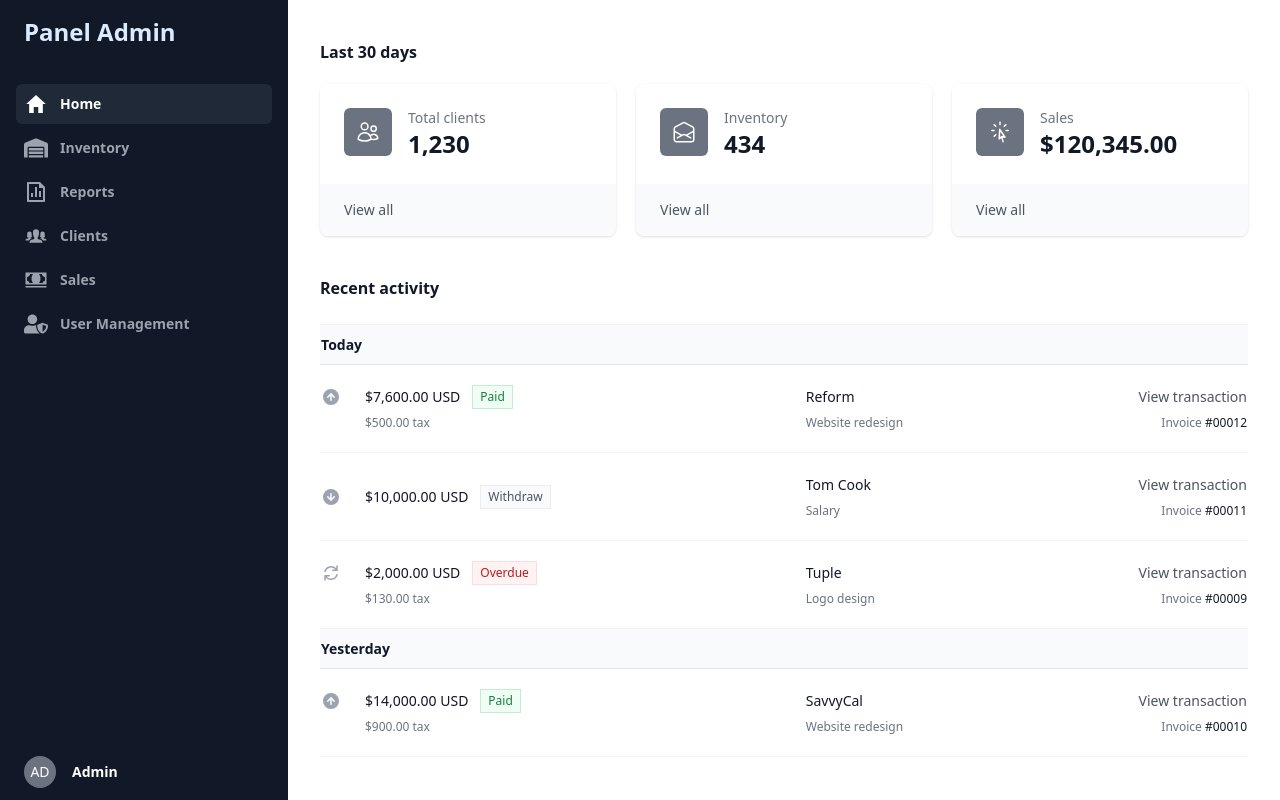
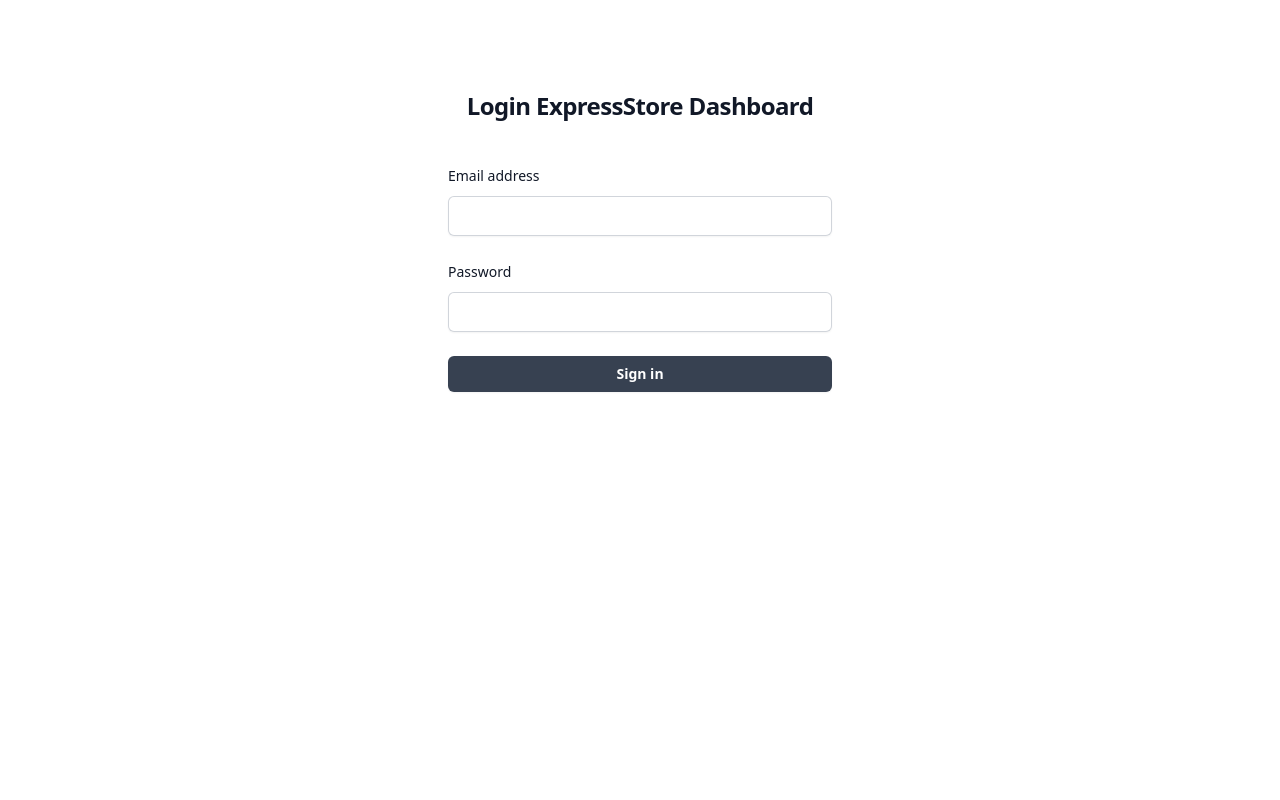
Before and after one commit to Gerar12/udb-dashboard, a React (Vite) app: page /login in a window 1280 px wide. Before the commit this address led to /. Shown: the top 800 px of the page. Built offline with nearby package versions, Linux system fonts and the light colour scheme.

Commit message:
implement login

```diff
--- a/package.json
+++ b/package.json
@@ -17,12 +17,13 @@
     "axios": "^1.7.2",
     "react": "^18.2.0",
     "react-dom": "^18.2.0",
-    "react-hook-form": "^7.51.2",
+    "react-hook-form": "^7.51.5",
     "react-icons": "^5.0.1",
     "react-loading-skeleton": "^3.4.0",
     "react-router-dom": "^6.22.3",
+    "react-spinners": "^0.13.8",
     "sonner": "^1.4.41",
-    "zod": "^3.22.4",
+    "zod": "^3.23.8",
     "zustand": "^4.5.2"
   },
   "devDependencies": {
--- a/src/api/categorie.ts
+++ b/src/api/index.ts
@@ -2,6 +2,9 @@
 
 const api = axios.create({
   baseURL: "http://191.101.232.231:8080/api",
+  headers: {
+    "Content-Type": "application/json",
+  },
 });
 
 export { api };
--- a/src/app/Layout/index.tsx
+++ b/src/app/Layout/index.tsx
@@ -4,6 +4,7 @@
 import { IoIosPeople, IoMdCash, IoMdClose, IoMdHome } from "react-icons/io";
 import { RiFileChartLine } from "react-icons/ri";
 import { NavLink, useNavigate } from "react-router-dom";
+import { useAuthStore } from "@/context/login-store";
 
 interface LayoutRootProps {
   children: React.ReactNode;
@@ -43,7 +44,8 @@
 ];
 
 const LayoutRoot: React.FC<LayoutRootProps> = ({ children }) => {
-  const [login, setLogin] = useState(true);
+  const login = useAuthStore((state) => state.status);
+  const user = useAuthStore((state) => state.user);
   const navigate = useNavigate();
   const [sidebarOpen, setSidebarOpen] = useState(false);
 
@@ -194,13 +196,10 @@
                       href="#"
                       className="flex items-center gap-x-4 px-6 py-3 text-sm font-semibold leading-6 text-white hover:bg-gray-800"
                     >
-                      <span className="inline-flex h-8 w-8 items-center justify-center rounded-full bg-gray-500">
-                        <span className="text-sm font-medium leading-none text-white">
-                          AD
-                        </span>
+                      <span className="sr-only">Your profile</span>
+                      <span aria-hidden="true">
+                        👋 Hello <strong> {user?.name} </strong> 🎉
                       </span>
-                      <span className="sr-only">Your profile</span>
-                      <span aria-hidden="true">Admin</span>
                     </a>
                   </li>
                 </ul>
--- a/src/app/index.tsx
+++ b/src/app/index.tsx
@@ -4,6 +4,7 @@
 import { Suspense } from "react";
 import SkeletonUI from "./skeleton";
 import { QueryClient, QueryClientProvider } from "@tanstack/react-query";
+import { Toaster } from "sonner";
 
 const queryClient = new QueryClient();
 
@@ -13,6 +14,7 @@
       <BrowserRouter>
         <LayoutRoot>
           <Suspense fallback={<SkeletonUI />}>
+            <Toaster />
             <Router />
           </Suspense>
         </LayoutRoot>
--- a/src/hooks/categories.ts
+++ b/src/hooks/categories.ts
@@ -1,5 +1,5 @@
 import { useQuery } from "@tanstack/react-query";
-import { api } from "@/api/categorie";
+import { api } from "@/api";
 import { CategorieType } from "@/types";
 const fetchCategories = async () => {
   try {
--- /dev/null
+++ b/src/hooks/register.ts
@@ -0,0 +1,19 @@
+import { api } from "@/api";
+import { registerType } from "@/types";
+
+const fetchRegister = async (user: registerType) => {
+  const userRegister = {
+    name: user.name,
+    email: user.email,
+    password: user.password,
+  };
+
+  try {
+    const { data } = await api.post("/register", userRegister);
+    return data;
+  } catch (error) {
+    throw new Error("Failed to fetch user");
+  }
+};
+
+export { fetchRegister };
--- /dev/null
+++ b/src/hooks/user.ts
@@ -0,0 +1,23 @@
+import { api } from "@/api";
+import { loginType, UserType } from "@/types";
+
+interface LoginResponse {
+  user: UserType;
+  token: string;
+}
+
+const fetchLogin = async (user: loginType) => {
+  const userLogin = {
+    email: user.email,
+    password: user.password,
+  };
+
+  try {
+    const { data } = await api.post<LoginResponse>("/login", userLogin);
+    return data;
+  } catch (error) {
+    throw new Error("Failed to fetch user");
+  }
+};
+
+export { fetchLogin };
--- a/src/pages/home/components/Layout.tsx
+++ b/src/pages/home/components/Layout.tsx
@@ -3,11 +3,7 @@
 }
 
 const Layout: React.FC<LayoutProps> = ({ children }) => {
-  return (
-    <>
-      <main>{children}</main>
-    </>
-  );
+  return <main>{children}</main>;
 };
 
 export default Layout;
--- a/src/pages/login/index.tsx
+++ b/src/pages/login/index.tsx
@@ -1,13 +1,40 @@
+import { useAuthStore } from "@/context/login-store";
 import { useEffect, useState } from "react";
 import { useNavigate } from "react-router-dom";
+import { useForm } from "react-hook-form";
+import { loginType } from "@/types";
+import { BounceLoader } from "react-spinners";
+import { fetchLogin } from "@/hooks/user";
+import { toast } from "sonner";
 
 const Login = () => {
-  const [login, setLogin] = useState(true);
+  const loginStatus = useAuthStore((state) => state.status);
+  const login = useAuthStore((state) => state.login);
   const navigate = useNavigate();
+  const { register, reset, handleSubmit } = useForm<loginType>();
+  const [loading, setLoading] = useState(false);
 
+  const handleLogin = async (data: loginType) => {
+    setLoading(true);
+    console.log(data);
+    try {
+      const response = await fetchLogin(data);
+      login(response.user, response.token);
+      setTimeout(() => {
+        toast.success("Login successful! 🎉");
+      }, 1000);
+      console.log(response);
+    } catch (error) {
+      console.log(error);
+      toast.error("Failed to login! 😢");
+    } finally {
+      setLoading(false);
+      reset();
+    }
+  };
   useEffect(() => {
-    if (login) navigate("/");
-  }, [login, navigate]);
+    if (loginStatus) navigate("/");
+  }, [loginStatus, navigate]);
 
   return (
     <>
@@ -19,7 +46,10 @@
         </div>
 
         <div className="mt-10 sm:mx-auto sm:w-full sm:max-w-sm">
-          <form className="space-y-6" action="#" method="POST">
+          <form
+            className="space-y-6"
+            onSubmit={handleSubmit((data) => handleLogin(data))}
+          >
             <div>
               <label
                 htmlFor="email"
@@ -30,11 +60,11 @@
               <div className="mt-2">
                 <input
                   id="email"
-                  name="email"
+                  {...register("email")}
                   type="email"
                   autoComplete="email"
                   required
-                  className="block w-full rounded-md border-0 py-1.5 text-gray-900 shadow-sm ring-1 ring-inset ring-gray-300 placeholder:text-gray-400 focus:ring-2 focus:ring-inset focus:ring-gray-600 sm:text-sm sm:leading-6"
+                  className="block w-full rounded-md border-0 p-2 text-gray-900 shadow-sm ring-1 ring-inset ring-gray-300 placeholder:text-gray-400 focus:ring-2 focus:ring-inset focus:ring-gray-600 sm:text-sm sm:leading-6"
                 />
               </div>
             </div>
@@ -47,23 +77,15 @@
                 >
                   Password
                 </label>
-                <div className="text-sm">
-                  <a
-                    href="#"
-                    className="font-semibold text-gray-600 hover:text-gray-500"
-                  >
-                    Forgot password?
-                  </a>
-                </div>
               </div>
               <div className="mt-2">
                 <input
                   id="password"
-                  name="password"
+                  {...register("password")}
                   type="password"
                   autoComplete="current-password"
                   required
-                  className="block w-full rounded-md border-0 py-1.5 text-gray-900 shadow-sm ring-1 ring-inset ring-gray-300 placeholder:text-gray-400 focus:ring-2 focus:ring-inset focus:ring-gray-600 sm:text-sm sm:leading-6"
+                  className="block w-full rounded-md border-0 p-2 text-gray-900 shadow-sm ring-1 ring-inset ring-gray-300 placeholder:text-gray-400 focus:ring-2 focus:ring-inset focus:ring-gray-600 sm:text-sm sm:leading-6"
                 />
               </div>
             </div>
@@ -71,9 +93,10 @@
             <div>
               <button
                 type="submit"
+                disabled={loading}
                 className="flex w-full justify-center rounded-md bg-gray-700 px-3 py-1.5 text-sm font-semibold leading-6 text-white shadow-sm hover:bg-gray-950 focus-visible:outline focus-visible:outline-2 focus-visible:outline-offset-2 focus-visible:outline-gray-600 duration-700"
               >
-                Sign in
+                {loading ? <BounceLoader color="#fff" size={20} /> : "Sign in"}
               </button>
             </div>
           </form>
--- a/src/pages/user-management/components/CreateUser.tsx
+++ b/src/pages/user-management/components/CreateUser.tsx
@@ -1,13 +1,24 @@
 import React from "react";
 import { toast } from "sonner";
+import type { registerType } from "@/types";
+import { useForm } from "react-hook-form";
+import { fetchRegister } from "@/hooks/register";
 
 type OnCloseFunction = () => void;
 
 const CreateUser: React.FC<{ onClose: OnCloseFunction }> = ({ onClose }) => {
-  const handleSubmit = (event: React.FormEvent) => {
-    toast.success("User created");
-    event.preventDefault();
-    onClose();
+  const { register, handleSubmit, reset } = useForm<registerType>();
+  const handleRegister = (data: registerType) => {
+    console.log(data);
+    try {
+      fetchRegister(data);
+      toast.success("User created successfully");
+      reset();
+      onClose();
+    } catch (error) {
+      console.log(error);
+      toast.error("Failed to create user");
+    }
   };
 
   return (
@@ -25,7 +36,7 @@
         </span>
 
         <div className="inline-block align-bottom bg-white dark:bg-gray-800 rounded-lg text-left overflow-hidden shadow-xl transform transition-all sm:my-8 sm:align-middle sm:max-w-lg sm:w-full">
-          <form onSubmit={handleSubmit}>
+          <form onSubmit={handleSubmit((data) => handleRegister(data))}>
             <div className="bg-white dark:bg-gray-800 px-4 pt-5 pb-4 sm:p-6 sm:pb-4">
               <div className="sm:flex sm:items-start">
                 <div className="w-full">
@@ -35,41 +46,21 @@
                   <div className="mt-2">
                     <div>
                       <label
-                        htmlFor="username"
+                        htmlFor="name"
                         className="block text-sm font-medium text-gray-700 dark:text-gray-400"
                       >
-                        Username
+                        Full Name
                       </label>
                       <input
                         type="text"
-                        name="username"
-                        id="username"
-                        autoComplete="username"
-                        required
+                        {...register("name", { required: true })}
+                        id="name"
+                        autoComplete="name"
                         className="mt-1 focus:ring-primary-500 focus:border-primary-500 block w-full
                                                 shadow-sm sm:text-lg font-semibold border-gray-300 rounded-md"
                       />
                     </div>
-                    <div className="mt-4">
-                      <label
-                        htmlFor="name"
-                        className="block text-sm font-medium text-gray-700 dark:text-gray-400"
-                      >
-                        Name
-                      </label>
-                      <input
-                        type="text"
-                        name="name"
-                        id="name"
-                        autoComplete="name"
-                        required
-                        className="mt-1
-                                                focus:ring-primary-500 focus:border-primary-500
-                                                block w-full shadow-sm sm:text-lg font-semibold
-                                                border-gray-300
-                                                rounded-md"
-                      />
-                    </div>
+
                     <div className="mt-4">
                       <label
                         htmlFor="email"
@@ -79,10 +70,9 @@
                       </label>
                       <input
                         type="email"
-                        name="email"
+                        {...register("email", { required: true })}
                         id="email"
                         autoComplete="email"
-                        required
                         className="mt-1 focus:ring-primary-500
                                                 focus:border-primary-500 block
                                                 w-full shadow-sm sm:text-lg font-semibold
@@ -91,26 +81,21 @@
                     </div>
                     <div className="mt-4">
                       <label
-                        htmlFor="userType"
+                        htmlFor="password"
                         className="block text-sm font-medium text-gray-700 dark:text-gray-400"
                       >
-                        User Type
+                        Password
                       </label>
-                      <select
-                        id="userType"
-                        name="userType"
-                        autoComplete="userType"
-                        required
-                        className="mt-1 block
-                                                 w-full py-2 pl-3 pr-10 border
-                                                 border-gray-300 bg-white dark:bg-gray-700
-                                                 text-gray-900 dark:text-gray-200 rounded-md shadow-sm
-                                                 focus:outline-none focus:ring-primary-500 focus:border-primary-500 sm:text-sm"
-                      >
-                        <option value="administrator">Administrator</option>
-                        <option value="editor">Editor</option>
-                        <option value="viewer">Viewer</option>
-                      </select>
+                      <input
+                        type="password"
+                        {...register("password", { required: true })}
+                        id="password"
+                        autoComplete="password"
+                        className="mt-1
+                                                focus:ring-primary-500 focus:border-primary-500
+                                                block w-full shadow-sm sm:text-lg font-semibold
+                                                border-gray-300 rounded-md"
+                      />
                     </div>
                   </div>
                 </div>
```
Also changed, not shown: src/context/login-store.ts (+21 -8 lines), src/types.ts (+20 -0 lines), 1 other file (tests, documents, lock files or other folders).
